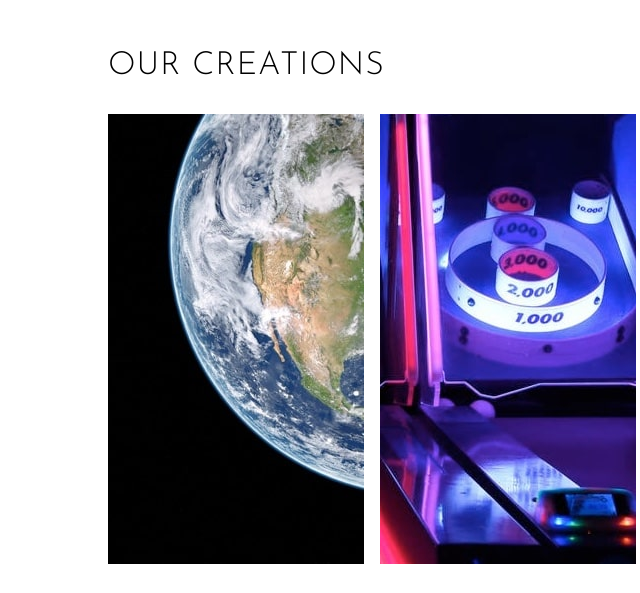
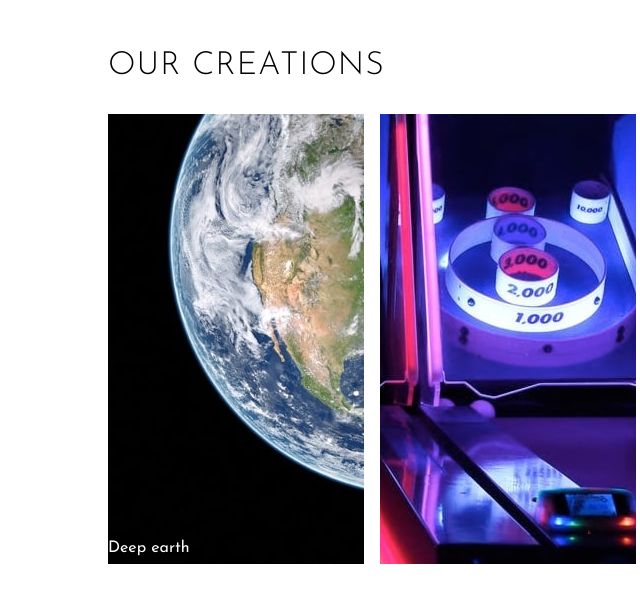
Before and after one commit to juliabush/loopstudios-landing-page, a plain HTML site: page index.html in a window 1280 px wide. Shown: the part 1184-1777 px from the top of the page, 20-660 px from the left. Drawn offline with Linux system fonts and the light colour scheme.

Commit message:
Adding descriptive texts onto the grid images

```diff
--- a/index.html
+++ b/index.html
@@ -63,17 +63,17 @@
         <picture>
           <source srcset="/images/desktop/image-deep-earth.jpg" alt="Image of planet Earth" class="grid-image__deep-earth" media="(min-width:600px)">
           <img src="/images/mobile/image-deep-earth.jpg" alt="Image of planet Earth">
-          <!-- Deep earth -->
+          <p>Deep earth</p>
         </picture>
          <picture>
-           <source srcset="/images/desktop/image-night-arcade.jpg" alt="" class="grid-image__night-arcade" media="(min-width:600px)">
-            <img src="/images/mobile/image-night-arcade.jpg" alt="">
-                   <!-- Night arcade -->
+          <source srcset="/images/desktop/image-night-arcade.jpg" alt="" class="grid-image__night-arcade" media="(min-width:600px)">
+          <img src="/images/mobile/image-night-arcade.jpg" alt="">
+          <p><!-- Night arcade --></p>
          </picture>
          <picture>
           <source srcset="/images/desktop/image-soccer-team.jpg" alt="" class="grid-image__soccer-team-VR" media="(min-width:600px)">
            <img src="/images/desktop/image-soccer-team.jpg" alt="" class="grid-image__soccer-team-VR">
-                   <!-- Soccer team VR -->
+          <!-- Soccer team VR -->
          </picture>
         <picture>
           <source srcset="/images/desktop/image-grid.jpg" alt="" class="grid-image__the-grid" media="(min-width:600)">
@@ -88,17 +88,17 @@
         <picture>
           <source srcset="/images/desktop/image-pocket-borealis.jpg" alt="" class="gird-image__pocket-borealis" media="(min-width:600px)">
           <img src="/images/desktop/image-pocket-borealis.jpg" alt="" class="gird-image__pocket-borealis">
-          <!-- Pocket borealis -->
+          <p><!-- Pocket borealis --></p>
         </picture>
         <picture>
           <source srcset="/images/desktop/image-curiosity.jpg" alt="" class="grid-image__the-curiosity" media="(min-width:600)">
           <img src="/images/desktop/image-curiosity.jpg" alt="" class="grid-image__the-curiosity">
-          <!-- The curiosity -->
+          <p><!-- The curiosity --></p>
         </picture>
         <picture>
           <source srcset="/images/desktop/image-fisheye.jpg" alt="" class="grid-image__fisheye" media="(min-width:600)">
           <img src="/images/desktop/image-fisheye.jpg" alt="" class="grid-image__fisheye">
-          <!-- Make it fisheye -->
+          <p><!-- Make it fisheye --></p>
         </picture>
       </div>
     </section>
--- a/scss/main-layout/_portfolio-grid-section.scss
+++ b/scss/main-layout/_portfolio-grid-section.scss
@@ -33,6 +33,11 @@
         grid-template-columns: 1fr 1fr;
     }
 }
-.grid-image__night-arcade {
-    grid-column: 2;
+picture {
+    position: relative;
 }
+picture p {
+    position: absolute;
+    bottom: 0.5rem;
+    color: white;
+}
```
Also changed, not shown: scss/style.css, 1 other file.
